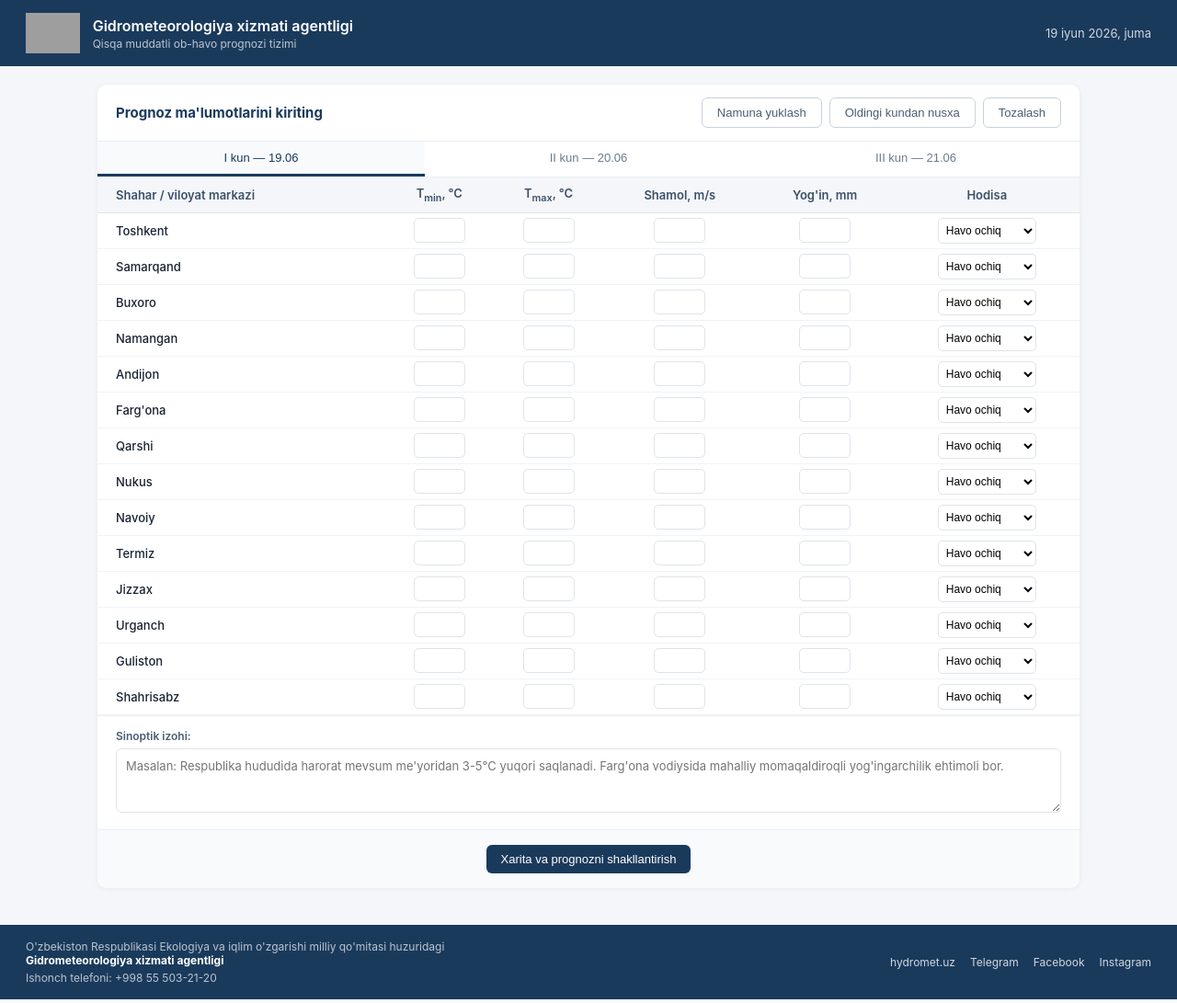
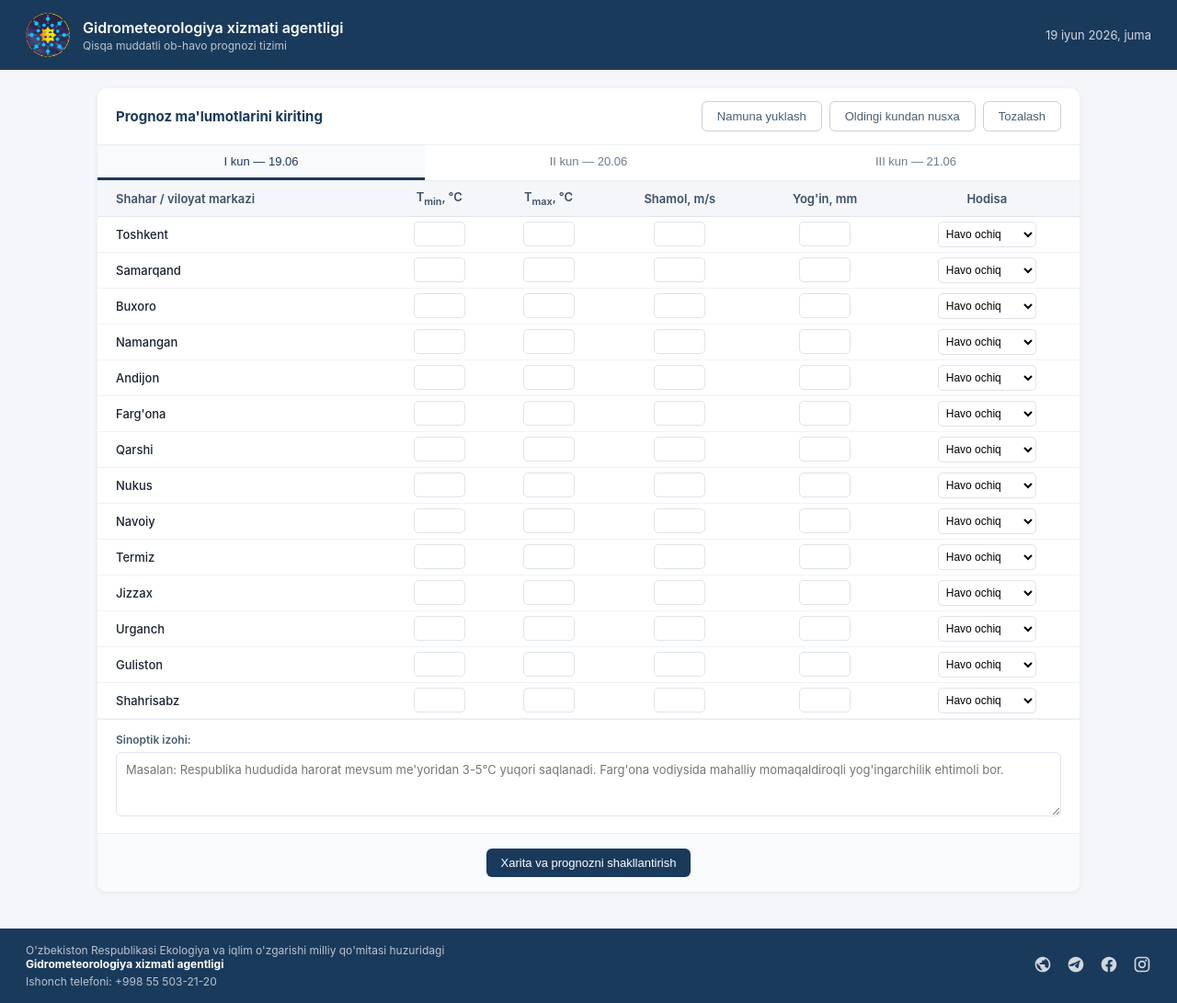
Before and after one commit to ahrorabdulhayev67-cmd/for_weather_forecast, a Flask app: page / in a window 1280 px wide. Shown: the whole page at 92% size. Run offline with Flask 3, Linux system fonts and the light colour scheme; some libraries are stand-ins or nearby versions; grey boxes are pictures that could not be loaded.

Commit message:
fix: logo va footer yangilandi

```diff
--- a/app/templates/index.html
+++ b/app/templates/index.html
@@ -21,7 +21,7 @@
     <!-- Header -->
     <header class="header">
         <div class="header-brand">
-            <img src="/static/logo.svg" alt="O'zgidromet" class="logo">
+            <img src="/static/uzhydromet-logo.jpg" alt="O'zgidromet" class="logo" style="height:48px;width:48px;border-radius:50%;object-fit:cover;">
             <div class="header-text">
                 <h1>Gidrometeorologiya xizmati agentligi</h1>
                 <p>Qisqa muddatli ob-havo prognozi tizimi</p>
@@ -133,10 +133,18 @@
             <p class="footer-contact">Ishonch telefoni: +998 55 503-21-20</p>
         </div>
         <div class="footer-links">
-            <a href="https://hydromet.uz" target="_blank">hydromet.uz</a>
-            <a href="https://t.me/uzhydromet" target="_blank">Telegram</a>
-            <a href="https://www.facebook.com/uzhydromet" target="_blank">Facebook</a>
-            <a href="https://www.instagram.com/uzhydromet" target="_blank">Instagram</a>
+            <a href="https://hydromet.uz" target="_blank" title="Veb-sayt">
+                <svg width="20" height="20" viewBox="0 0 24 24" fill="currentColor"><path d="M12 2C6.48 2 2 6.48 2 12s4.48 10 10 10 10-4.48 10-10S17.52 2 12 2zm-1 17.93c-3.95-.49-7-3.85-7-7.93 0-.62.08-1.21.21-1.79L9 15v1c0 1.1.9 2 2 2v1.93zm6.9-2.54c-.26-.81-1-1.39-1.9-1.39h-1v-3c0-.55-.45-1-1-1H8v-2h2c.55 0 1-.45 1-1V7h2c1.1 0 2-.9 2-2v-.41c2.93 1.19 5 4.06 5 7.41 0 2.08-.8 3.97-2.1 5.39z"/></svg>
+            </a>
+            <a href="https://t.me/uzhydromet" target="_blank" title="Telegram">
+                <svg width="20" height="20" viewBox="0 0 24 24" fill="currentColor"><path d="M12 2C6.48 2 2 6.48 2 12s4.48 10 10 10 10-4.48 10-10S17.52 2 12 2zm4.64 6.8c-.15 1.58-.8 5.42-1.13 7.19-.14.75-.42 1-.68 1.03-.58.05-1.02-.38-1.58-.75-.88-.58-1.38-.94-2.23-1.5-.99-.65-.35-1.01.22-1.59.15-.15 2.71-2.48 2.76-2.69.01-.03.01-.14-.07-.2-.08-.06-.19-.04-.27-.02-.12.02-1.96 1.25-5.54 3.69-.52.36-1 .53-1.42.52-.47-.01-1.37-.26-2.03-.48-.82-.27-1.47-.42-1.42-.88.03-.24.37-.49 1.02-.75 3.97-1.73 6.62-2.87 7.97-3.44 3.8-1.6 4.59-1.88 5.1-1.89.11 0 .37.03.54.17.14.12.18.28.2.45-.01.06.01.24 0 .38z"/></svg>
+            </a>
+            <a href="https://www.facebook.com/uzhydromet" target="_blank" title="Facebook">
+                <svg width="20" height="20" viewBox="0 0 24 24" fill="currentColor"><path d="M12 2.04C6.5 2.04 2 6.53 2 12.06C2 17.06 5.66 21.21 10.44 21.96V14.96H7.9V12.06H10.44V9.85C10.44 7.34 11.93 5.96 14.22 5.96C15.31 5.96 16.45 6.15 16.45 6.15V8.62H15.19C13.95 8.62 13.56 9.39 13.56 10.18V12.06H16.34L15.89 14.96H13.56V21.96A10 10 0 0022 12.06C22 6.53 17.5 2.04 12 2.04Z"/></svg>
+            </a>
+            <a href="https://www.instagram.com/uzhydromet" target="_blank" title="Instagram">
+                <svg width="20" height="20" viewBox="0 0 24 24" fill="currentColor"><path d="M7.8 2h8.4C19.4 2 22 4.6 22 7.8v8.4a5.8 5.8 0 01-5.8 5.8H7.8C4.6 22 2 19.4 2 16.2V7.8A5.8 5.8 0 017.8 2zm-.2 2A3.6 3.6 0 004 7.6v8.8C4 18.39 5.61 20 7.6 20h8.8a3.6 3.6 0 003.6-3.6V7.6C20 5.61 18.39 4 16.4 4H7.6zm9.65 1.5a1.25 1.25 0 110 2.5 1.25 1.25 0 010-2.5zM12 7a5 5 0 110 10 5 5 0 010-10zm0 2a3 3 0 100 6 3 3 0 000-6z"/></svg>
+            </a>
         </div>
     </footer>
 
```
